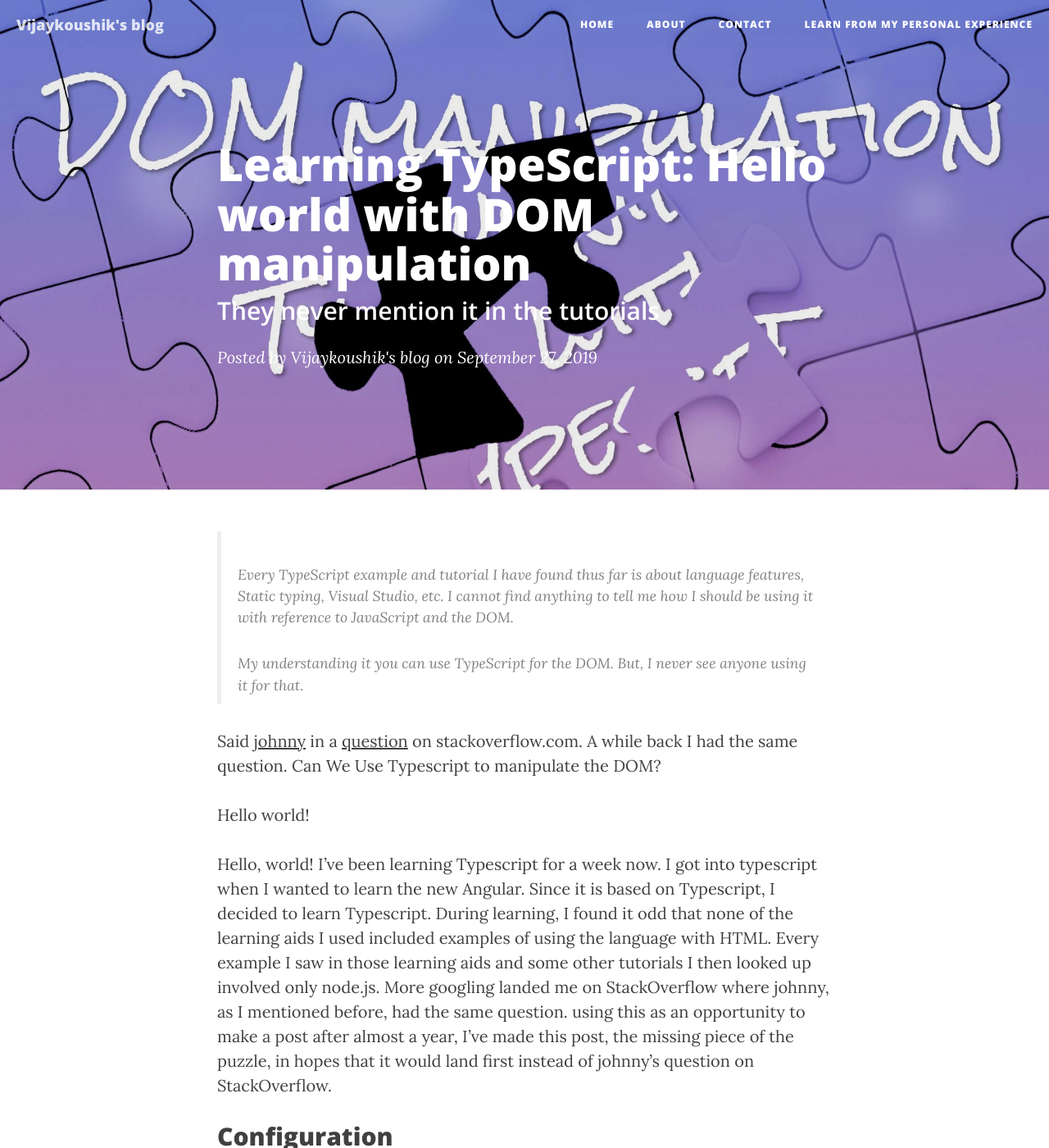
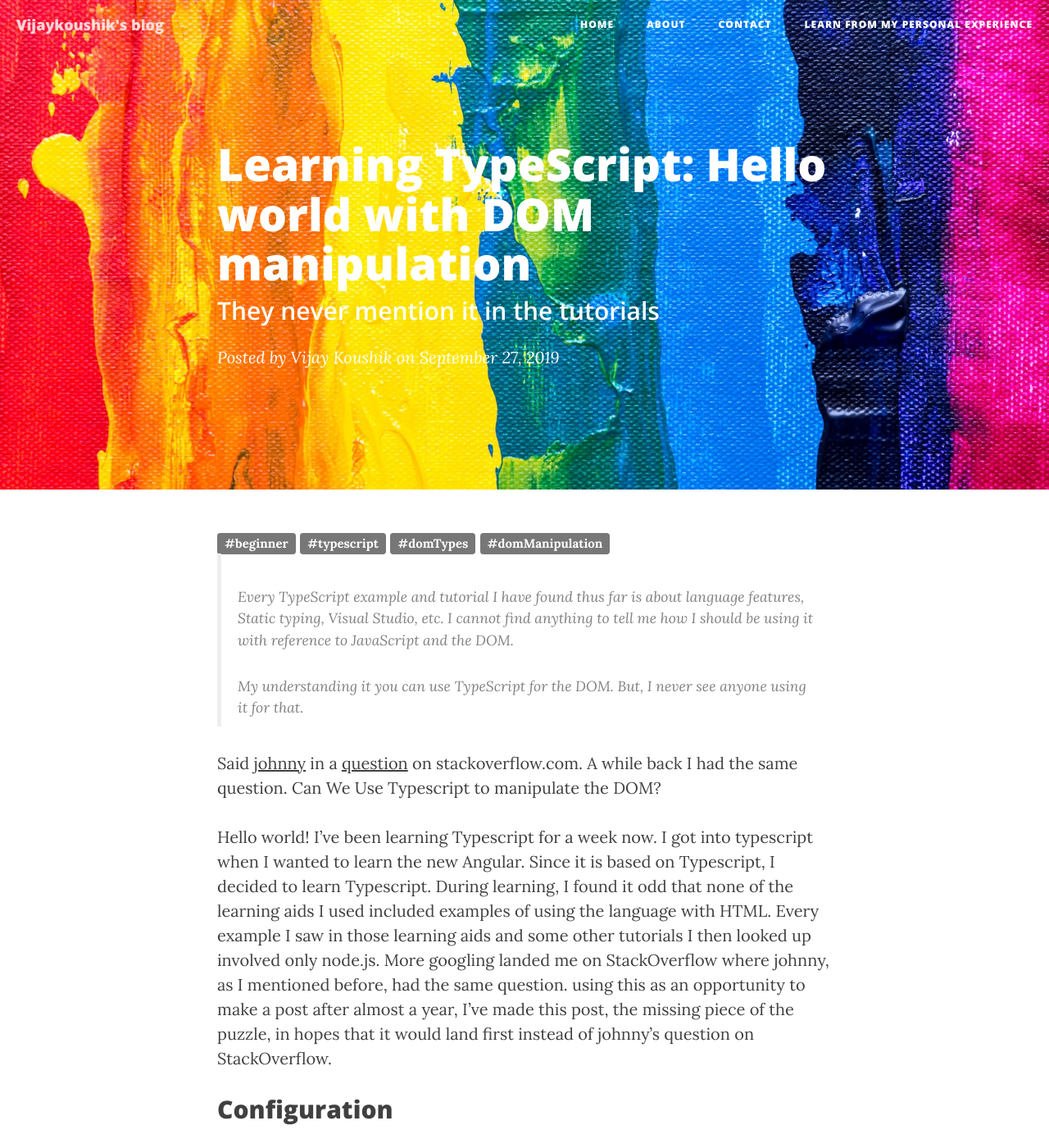
Before and after one commit to svijaykoushik/blog, a Jekyll site: the page built from _posts/2019-09-27-typescript-dom-manipulation.markdown, in a window 1280 px wide and 1400 px high. Shown: the whole window at 82% size. Built offline with Jekyll 4.4.1, drawn with Linux system fonts in a browser that asks for light colours; nearby versions of some CDN libraries; comment, search, counter and statistics services are not loaded; some of the changed text lies outside the part shown.

Commit message:
Added metadata and code links

```diff
--- a/_posts/2019-09-27-typescript-dom-manipulation.markdown
+++ b/_posts/2019-09-27-typescript-dom-manipulation.markdown
@@ -4,6 +4,13 @@ title:      "Learning TypeScript: Hello world with DOM manipulation"
 subtitle:   "They never mention it in the tutorials"
 description: "It's about how to do DOM manipulation in TypeScript and how they are not available in the language tutorials"
 header-img: "img/2019_09_27/ts-dom-manipulation-header.jpg"
+author:     "Vijay Koushik"
+keywords:   "Typescript, DOM manipulation, DOM types, Beginners, Tutorial"
+header-img: "img/2019_03_03/post_header.jpeg"
+og_type: 	"article"
+comments:   true
+pageId:     "2019-03-03-harmonizing-colours"
+tags:       ["beginner", "typescript", "domTypes", "domManipulation"]
 ---
 
 
@@ -15,8 +22,6 @@ header-img: "img/2019_09_27/ts-dom-manipulation-header.jpg"
 Said  [johnny](https://stackoverflow.com/users/28045/johnny) in a [question](https://stackoverflow.com/questions/43210642/is-typescripts-purpose-to-be-used-for-manipulating-the-dom-like-javascript-is) on stackoverflow.com. A while back I had the same question. Can We Use Typescript to manipulate the DOM?
 
 Hello world!
-
-Hello, world!
 I’ve been learning Typescript for a week now. I got into typescript when I wanted to learn the new Angular. Since it is based on Typescript, I decided to learn Typescript. During learning, I found it odd that none of the learning aids I used included examples of using the language with HTML. Every example I saw in those learning aids and some other tutorials I then looked up involved only node.js. More googling landed me on StackOverflow where johnny, as I mentioned before, had the same question. using this as an opportunity to make a post after almost a year, I’ve made this post, the missing piece of the puzzle, in hopes that it would land first instead of johnny’s question on StackOverflow.
 
 ## Configuration
```
Also changed, not shown: other parts of _posts/2019-09-27-typescript-dom-manipulation.markdown (+2 -0 lines).
